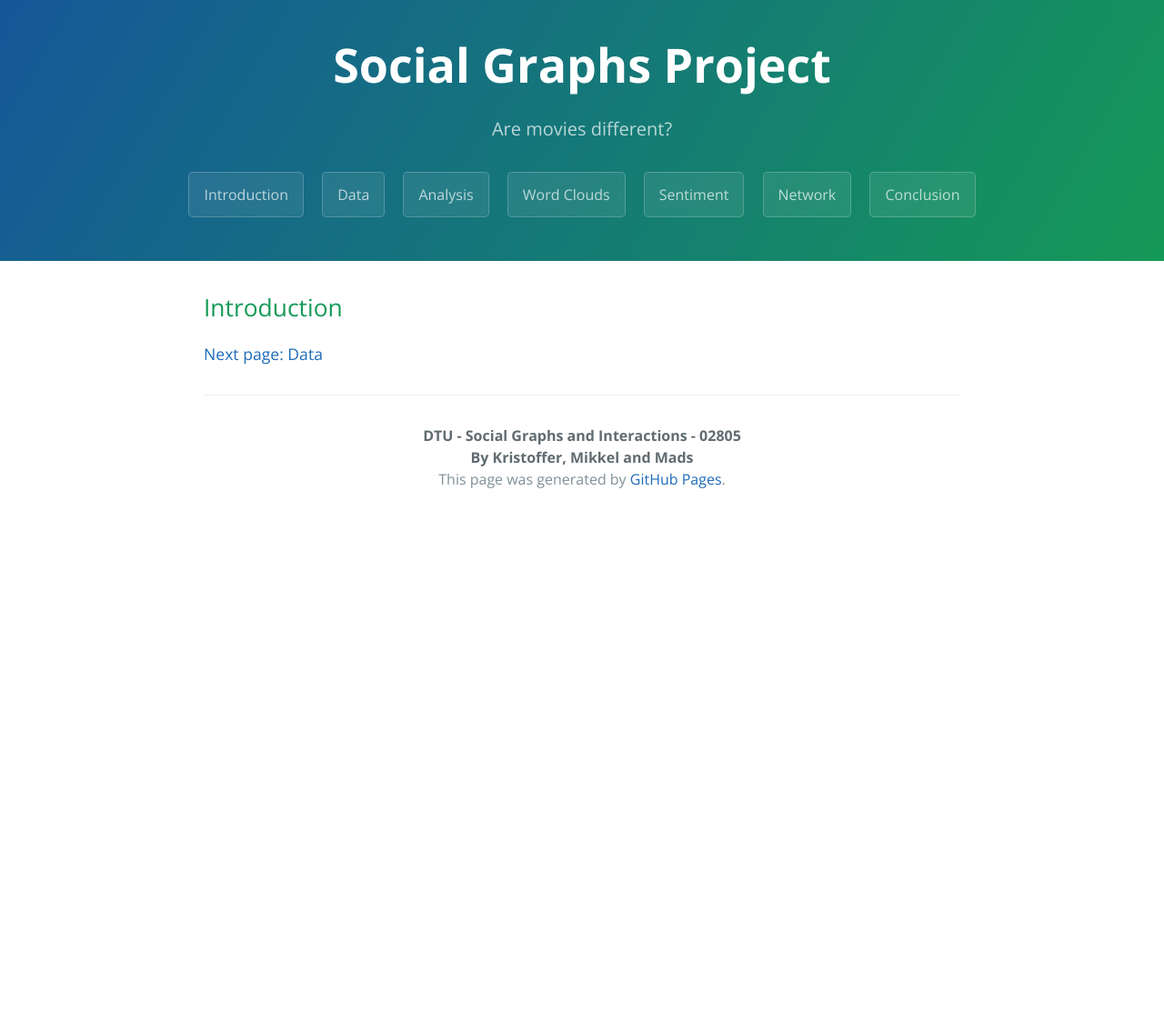
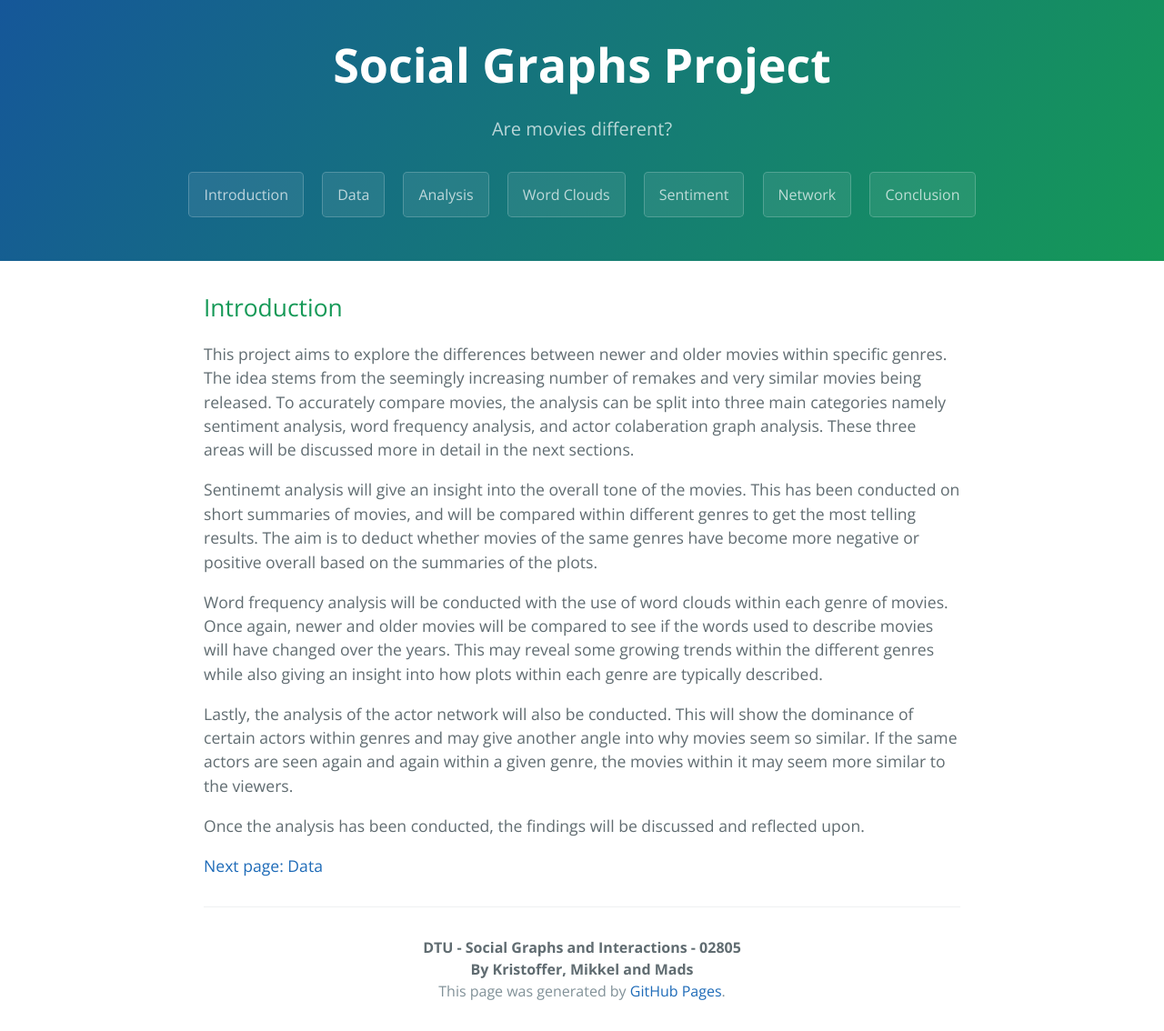
Before and after one commit to MBJohansen/Social-Graphs-Project, a Jekyll site: the page built from docs/index.md, in a window 1280 px wide. Shown: the whole page at 91% size. Built offline with Jekyll 4.4.1, drawn with Linux system fonts in a browser that asks for light colours; our own code applies the rules of GitHub Pages for plain Markdown files; before the commit the page ends 900 px from its top, so only the background shows below that.

Commit message:
Update index.md

```diff
--- a/docs/index.md
+++ b/docs/index.md
@@ -1,7 +1,14 @@
 
 ## Introduction
 
+This project aims to explore the differences between newer and older movies within specific genres. The idea stems from the seemingly increasing number of remakes and very similar movies being released. To accurately compare movies, the analysis can be split into three main categories namely sentiment analysis, word frequency analysis, and actor colaberation graph analysis. These three areas will be discussed more in detail in the next sections.
 
+Sentinemt analysis will give an insight into the overall tone of the movies. This has been conducted on short summaries of movies, and will be compared within different genres to get the most telling results. The aim is to deduct whether movies of the same genres have become more negative or positive overall based on the summaries of the plots.
 
+Word frequency analysis will be conducted with the use of word clouds within each genre of movies. Once again, newer and older movies will be compared to see if the words used to describe movies will have changed over the years. This may reveal some growing trends within the different genres while also giving an insight into how plots within each genre are typically described.
+
+Lastly, the analysis of the actor network will also be conducted. This will show the dominance of certain actors within genres and may give another angle into why movies seem so similar. If the same actors are seen again and again within a given genre, the movies within it may seem more similar to the viewers.
+
+Once the analysis has been conducted, the findings will be discussed and reflected upon.
 
 [Next page: Data](data.md)
```
